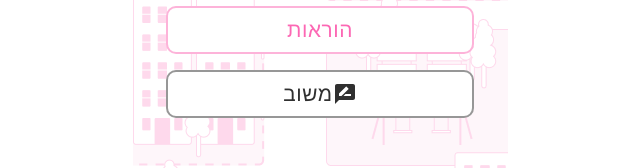
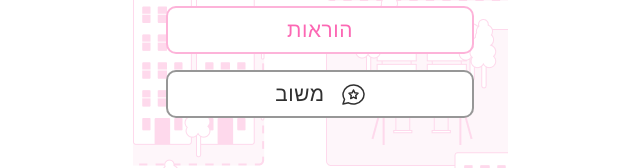
Before and after one commit to nitsan1412/democracat, a React (Create React App) app: page / in a window 1280 px wide. Shown: the part 442-610 px from the top of the page, without its empty margins (412-1052 px from the left). Built offline with nearby package versions, Linux system fonts and the light colour scheme.

Commit message:
added icon to feedback button

```diff
--- a/src/components/Home/index.jsx
+++ b/src/components/Home/index.jsx
@@ -2,14 +2,13 @@ import { useState } from "react";
 import { Stack, Button } from "@mui/material";
 import Dialog from "@mui/material/Dialog";
 import Typography from "@mui/material/Typography";
-import RateReviewIcon from "@mui/icons-material/RateReview";
-
 import InstructionsButton from "./Instructions";
 import StartGameButton from "../StartGameButton";
 import HightScoreBox from "./HighestScoreBox";
 import TermsOfUse from "./TermsOfUse";
 import About from "./About";
 import homeBackground from "../../images/homeBackground.png";
+import feedback from "../../images/icons/feedback.svg";
 
 export default function StartGameMenu() {
   const highestScoreToShow = {
@@ -76,8 +75,6 @@ export default function StartGameMenu() {
           }}
         />
         <Button
-          // fullWidth
-          // disableElevation
           variant="outlined"
           color="black"
           cursor="pointer"
@@ -87,6 +84,7 @@ export default function StartGameMenu() {
             height: "3rem",
             backgroundColor: "white",
             position: "inherit",
+            gap: 2,
           }}
           onClick={() => {
             window.open(
@@ -95,9 +93,7 @@ export default function StartGameMenu() {
             );
           }}
         >
-          {" "}
-          <RateReviewIcon />
-          משוב
+          <img src={feedback} alt={"משוב"} /> משוב
         </Button>
       </Stack>
       <Stack
--- a/src/components/Summary/index.jsx
+++ b/src/components/Summary/index.jsx
@@ -1,7 +1,6 @@
 import { useEffect } from "react";
 import Stack from "@mui/material/Stack";
 import Typography from "@mui/material/Typography";
-import RateReviewIcon from "@mui/icons-material/RateReview";
 import { useGame } from "../../helpers/GameContext";
 import { useNavigate } from "../../helpers/SmartNavigate";
 import ShareButton from "./Share";
@@ -9,11 +8,11 @@ import SummaryHeader from "./SummaryHeader";
 import EndScore from "./EndScore";
 import SummaryReview from "./SummaryReview";
 import SummaryRulesReview from "./SummaryRulesReview";
-// import PluralismComic from "./PluralismComic";
 import restartGameArrow from "../../images/icons/restartGameArrow.svg";
 import gameBackground from "../../images/gameBackground.png";
 import "slick-carousel/slick/slick.css";
 import "slick-carousel/slick/slick-theme.css";
+import feedback from "../../images/icons/feedback.svg";
 
 export default function GameSummary() {
   const { game, start } = useGame();
@@ -139,7 +138,7 @@ export default function GameSummary() {
             );
           }}
         >
-          <RateReviewIcon />
+          <img src={feedback} alt={"משוב"} />
           <Typography
             variant="subtitle1"
             sx={{
```
Also changed, not shown: src/images/icons/feedback.svg (added).
